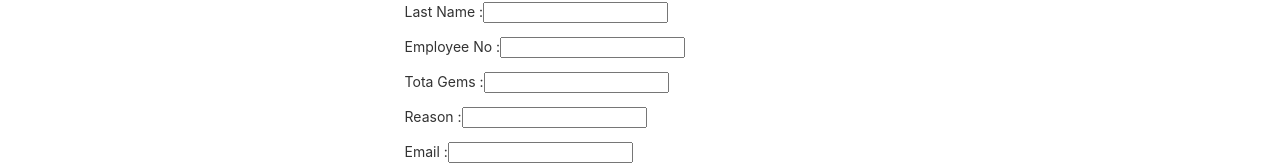
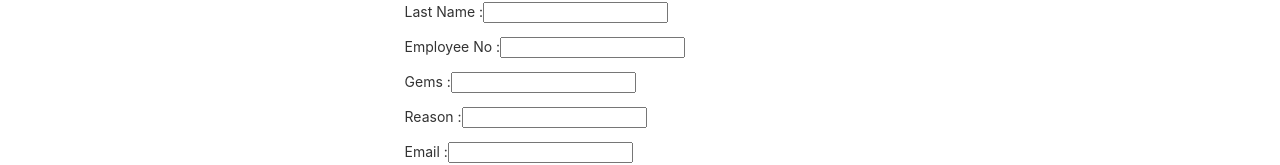
Before and after one commit to neethar/gems-app, an Angular app: page / in a window 1280 px wide. Shown: the part 129-294 px from the top of the page. Built offline with nearby package versions, Linux system fonts and the light colour scheme; no server answers.

Commit message:
Update registration.component.html

```diff
--- a/src/app/registration/registration.component.html
+++ b/src/app/registration/registration.component.html
@@ -17,7 +17,7 @@
         <input type="text" id="employeeNo" name="employeeNo" ngModel>
     </p>
     <p>
-        <label for="totalGems">Tota Gems :</label>
+        <label for="totalGems">Gems :</label>
         <input type="text" id="totalGems" name="totalGems" ngModel>
     </p>
     <p>
```
